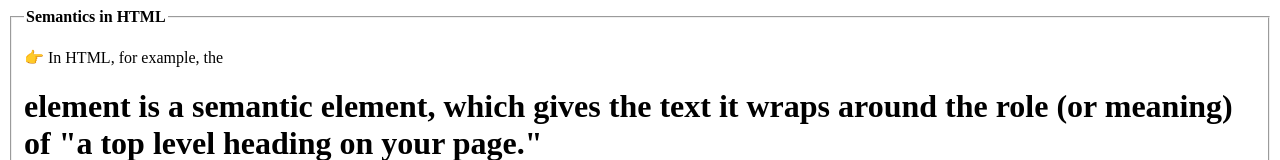
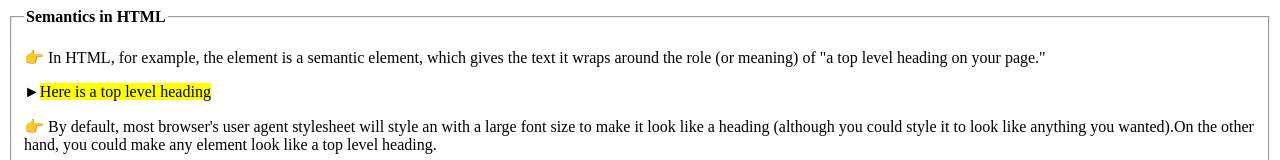
Before and after one commit to LATIFGG/Semantics_in_HTML, a plain HTML site: page index.html in a window 1280 px wide. Shown: the top 160 px of the page. Drawn offline with Linux system fonts and the light colour scheme.

Commit message:
h1 simdilik h7 yapildi. <h1> yapilmali?

```diff
--- a/index.html
+++ b/index.html
@@ -9,7 +9,7 @@
 <body>
     <fieldset>
         <legend><b>Semantics in HTML</b></legend>
-        <p>&#128073 In HTML, for example, the <h1> element is a semantic element, which gives the text it wraps around the role (or meaning) of "a top level heading on your page."</p>
+        <p>&#128073 In HTML, for example, the <h7> element is a semantic element, which gives the text it wraps around the role (or meaning) of "a top level heading on your page."</p>
         <p>&#9658;<span style="background-color:yellow;">Here is a top level heading</span></p>
         <p>&#128073 By default, most browser's user agent stylesheet will style an <h7> with a large font size to make it look like a heading (although you could style it to look like anything you wanted).On the other hand, you could make any element look like a top level heading.</p>
         <p>&#9658;<span style="background-color:yellow;"> Consider the following:</span></p>
```
